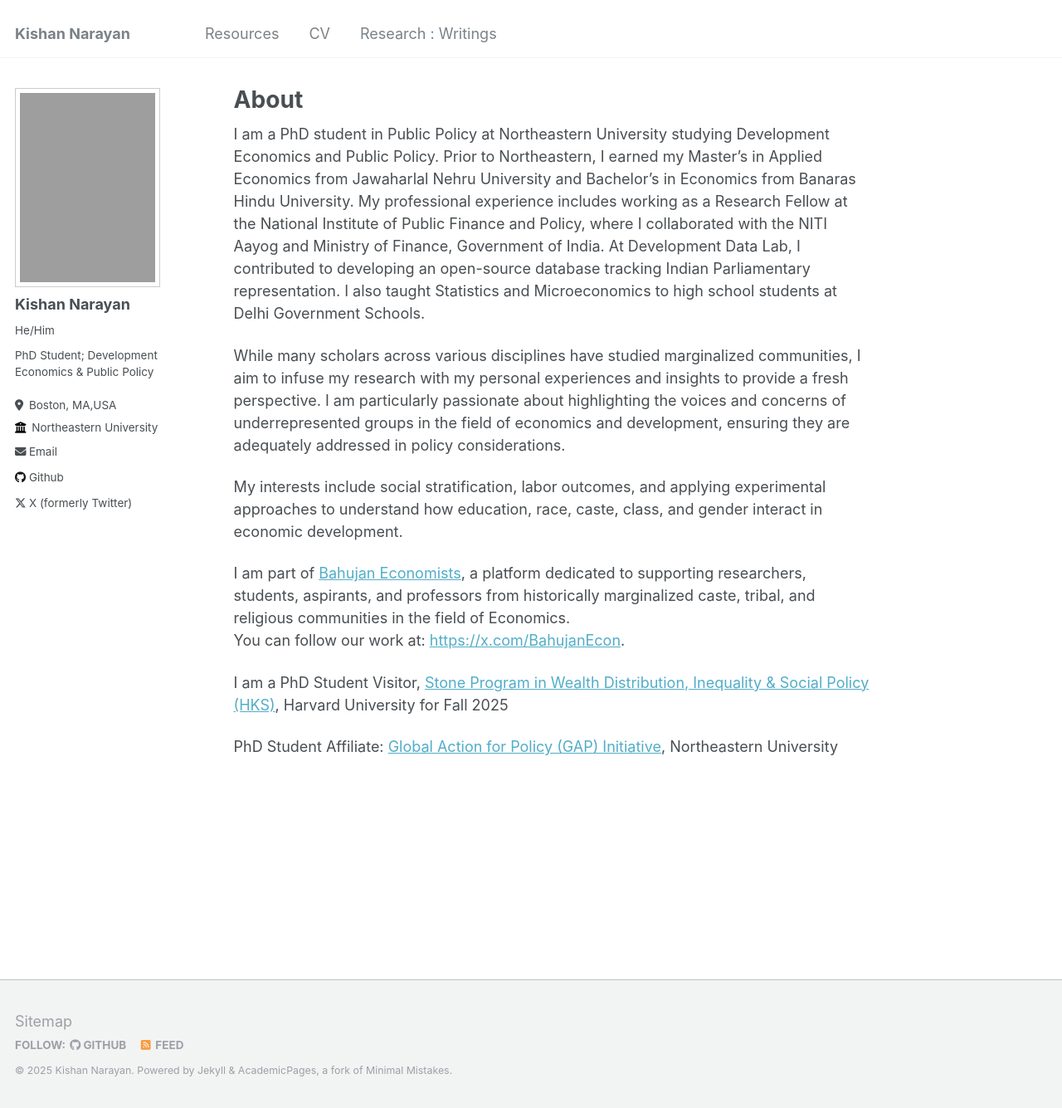
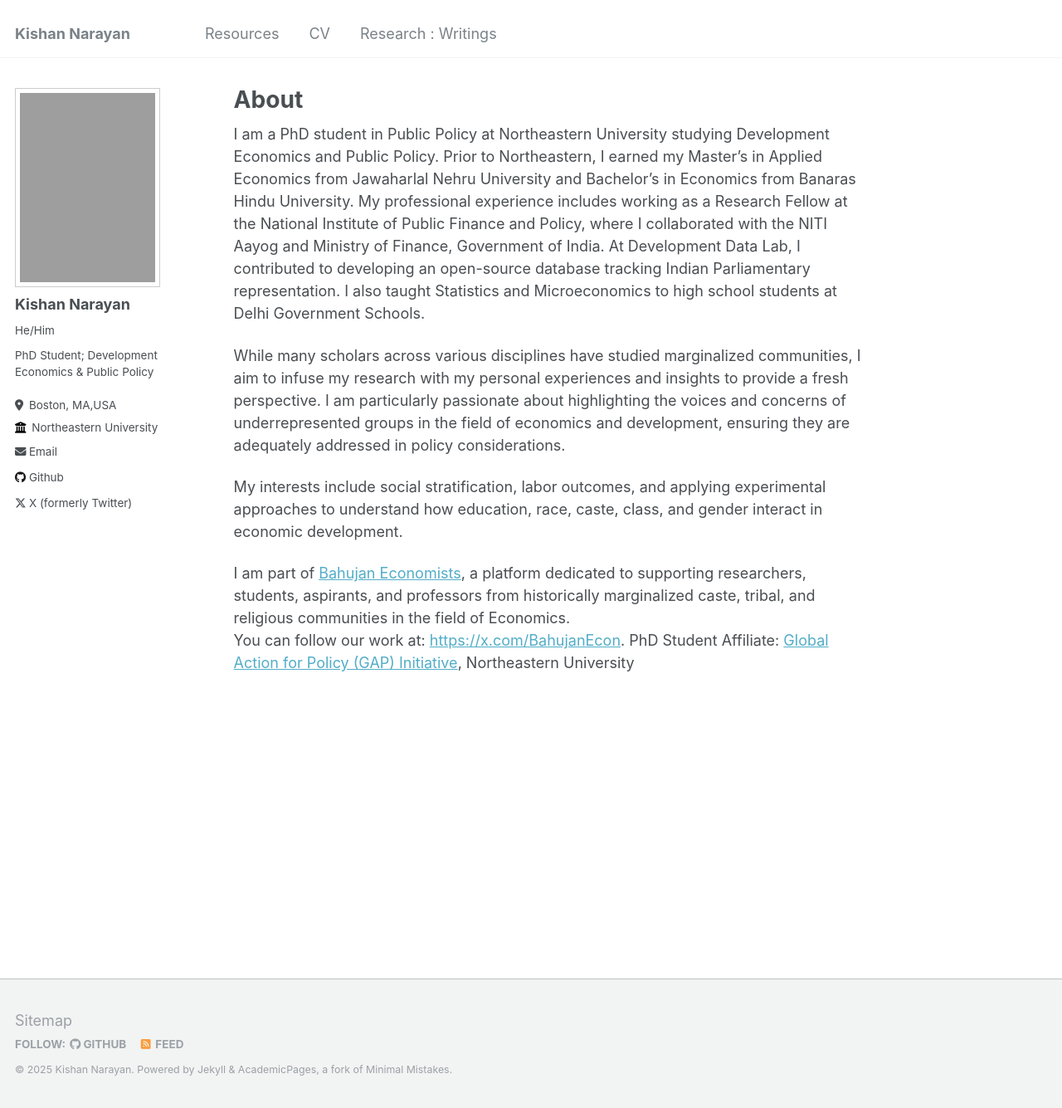
Before and after one commit to narayankishan/narayankishan.github.io, a Jekyll site: the page built from _pages/about.md, in a window 1280 px wide and 1335 px high. Shown: the whole window at 83% size. Built offline with Jekyll 4.4.1, drawn with Linux system fonts in a browser that asks for light colours.

Commit message:
Update about.md

```diff
--- a/_pages/about.md
+++ b/_pages/about.md
@@ -15,7 +15,4 @@
 
 I am part of <a href="https://bahujanecon.org/" target="_blank">Bahujan Economists</a>, a platform dedicated to supporting researchers, students, aspirants, and professors from historically marginalized caste, tribal, and religious communities in the field of Economics.  <br>
 You can follow our work at: <a href="https://x.com/BahujanEcon" target="_blank">https://x.com/BahujanEcon</a>.
-
-I am a PhD Student Visitor, <a href="https://inequality.hks.harvard.edu/stone-phd-student-visitors/" target="_blank">Stone Program in Wealth Distribution, Inequality & Social Policy (HKS)</a>, Harvard University for Fall 2025
-
 PhD Student Affiliate: <a href="https://cssh.northeastern.edu/gap/" target="_blank">Global Action for Policy (GAP) Initiative</a>, Northeastern University
```
